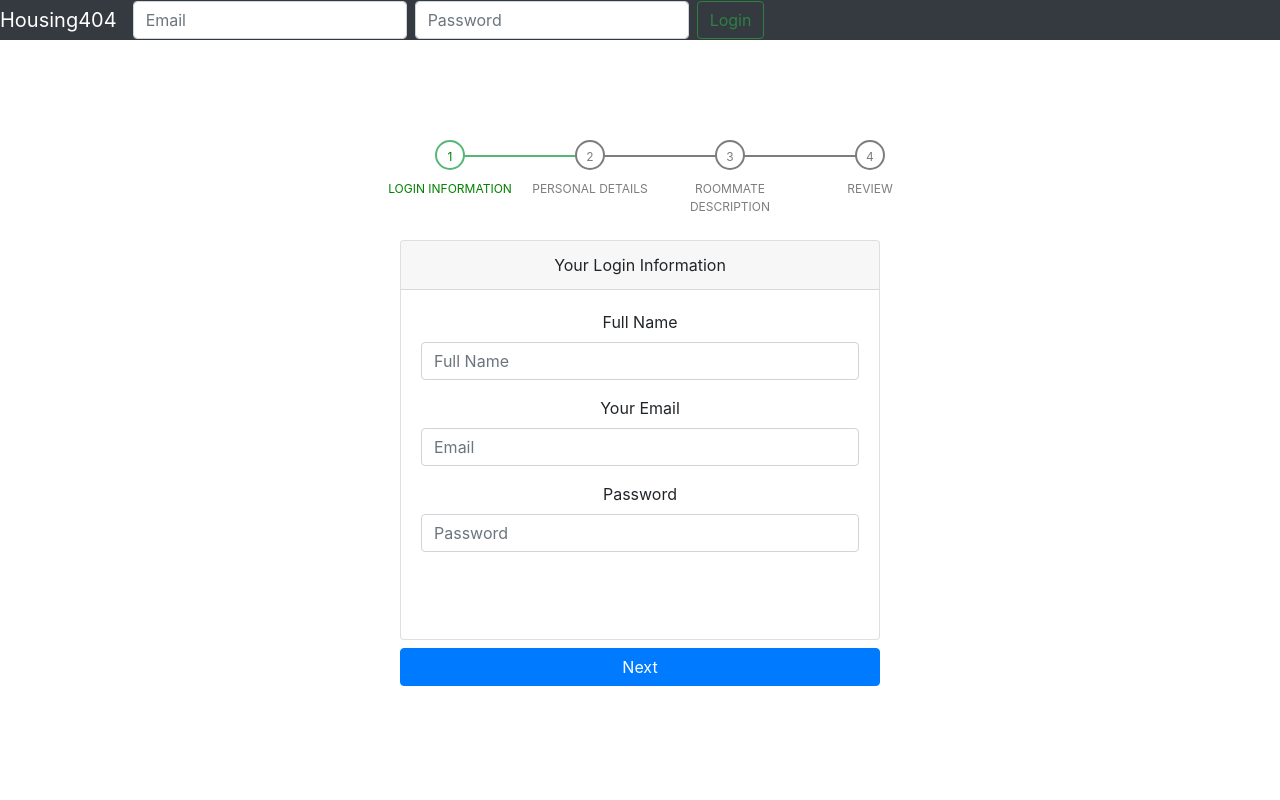
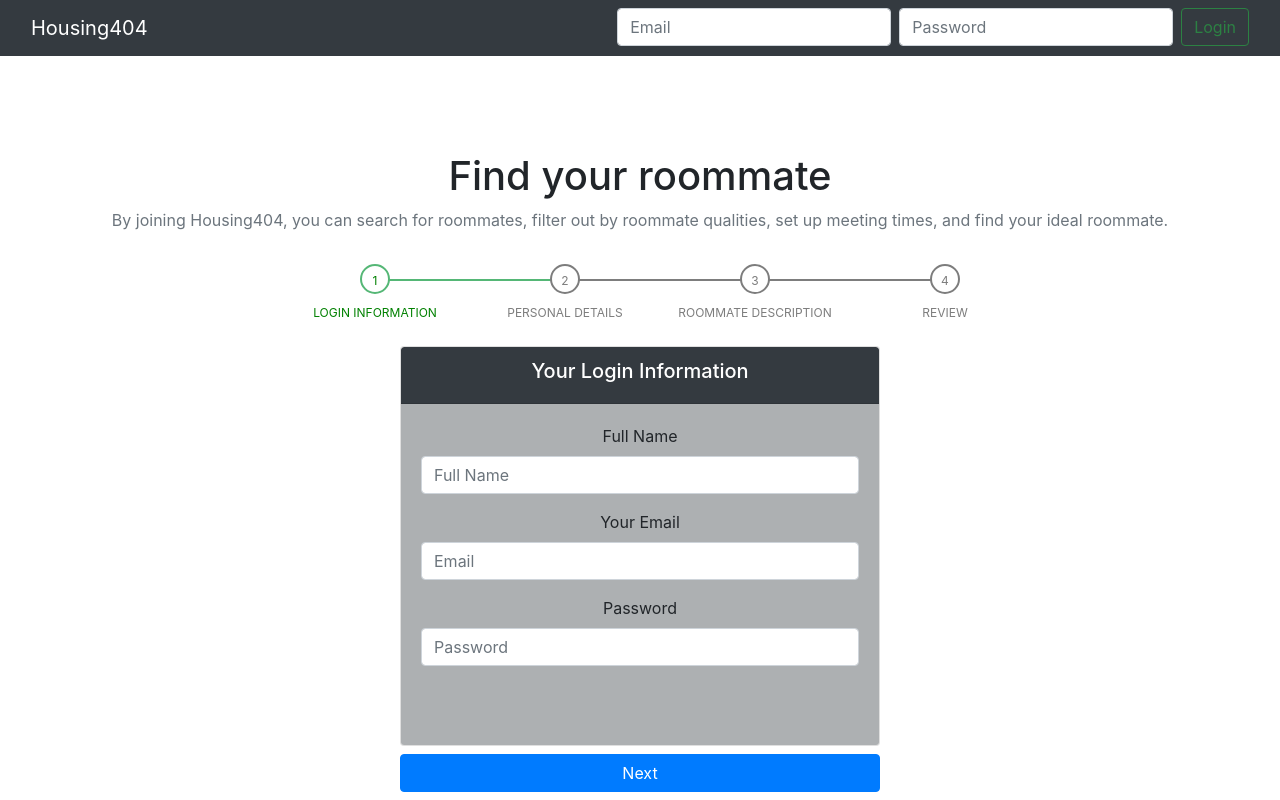
Before and after one commit to caharper/Housing-404, a React (Create React App) app in the folder housing404/: page / in a window 1280 px wide. Built offline with nearby package versions, Linux system fonts and the light colour scheme.

Commit message:
Added more styling

```diff
--- a/housing404/src/api/accountRepository.js
+++ b/housing404/src/api/accountRepository.js
@@ -14,6 +14,15 @@ export class AccountRepository {
   login(attemptUser) {
     return new Promise((resolve, reject) => {
         axios.post(`http://ec2-18-224-138-138.us-east-2.compute.amazonaws.com:3000/users/login`, attemptUser)
+        .then(resp => resolve(resp.data))
+        .catch(resp => alert(resp))
+      })
+  }
+
+  // Create Account functions
+  createAccount(newUser){
+    return new Promise((resolve, reject) => {
+        axios.post(`http://ec2-18-224-138-138.us-east-2.compute.amazonaws.com:3000/users/register`, newUser)
         .then(resp => resolve(resp.data))
         .catch(resp => alert(resp))
       })
--- a/housing404/src/components/homepage/CreateAccountForm.jsx
+++ b/housing404/src/components/homepage/CreateAccountForm.jsx
@@ -5,7 +5,7 @@ import { RoommateDesc } from './RoommateDesc'
 import { Review } from './Review'
 import './homepage.css'
 import $ from 'jquery';
-
+import { NewUser } from './../../models/newUser';
 
 export class CreateAccountForm extends Component {
   constructor(props) {
@@ -60,11 +60,6 @@ export class CreateAccountForm extends Component {
     // $("#progressbar li").index(this.state.currentStep).removeClass("active");
   }
 
-  onCreateAccount() {
-    // Add logic on form submit
-    // This should post to the api to add a user
-  }
-
   // The "next" and "previous" button functions
   get previousButton(){
     let currentStep = this.state.currentStep;
@@ -105,7 +100,7 @@ export class CreateAccountForm extends Component {
       return (
         <button
           className="btn btn-success btn-block float-right mt-2"
-          type="button" onClick={this.onCreateAccount}>
+          type="button" onClick={this.onSubmit()}>
         Create Account
         </button>
       )
@@ -113,6 +108,28 @@ export class CreateAccountForm extends Component {
     // ...else render nothing
     return null;
   }
+
+// ***** Having issues
+  onSubmit(){
+      //
+      // let newUser = new NewUser(this.state.name, this.state.email, this.state.password);
+      // this.props.onCreateAccount(newUser);
+      // //
+      // //     // clears the form
+      // this.setState(
+      //   {
+      //     currentStep: 1, // Default is Step 1
+      //     email: '',
+      //     name: '',
+      //     password: '',
+      //
+      //     picture: '',
+      //     about: '',
+      //
+      //     address: '',
+      //     roomDesc: '',
+      //   })
+    }
 
   // Use the submitted data to set the state
   // Needs a lot more logic
--- a/housing404/src/components/homepage/Homepage.jsx
+++ b/housing404/src/components/homepage/Homepage.jsx
@@ -16,15 +16,19 @@ export class Homepage extends React.Component {
 
   state = {
       // this will need to be routed if true
-      loggedIn: false
+      loggedIn: false,
+      createdAccount: false
     }
 
     onLogin(attemptUser){
-
-      // Call api for login here
-      // will need to pass down through props
+      // works
       this.accountRepository.login(attemptUser)
       .then(loggedIn => this.setState({ loggedIn }))
+    }
+
+    onCreateAccount(newUser){
+      this.accountRepository.login(newUser)
+      .then(createdAccount => this.setState({ createdAccount }))
     }
 
 
@@ -36,11 +40,15 @@ export class Homepage extends React.Component {
       <>
         <LoginNav onLogin={x => this.onLogin(x) }></LoginNav>
         <div className="container">
+          <div className="row justify-content-center mt-5 pt-5 mb-0 pb-0">
+            <h1>Find your roommate</h1>
+            <p className="text-secondary">By joining Housing404, you can search for roommates, filter out by roommate qualities, set up meeting times, and find your ideal roommate.</p>
+          </div>
           <div className="row">
             <ProgressBar></ProgressBar>
           </div>
           <div className="row justify-content-center">
-            <CreateAccountForm></CreateAccountForm>
+            <CreateAccountForm onCreateAccount={x => this.onCreateAccount(x) }></CreateAccountForm>
           </div>
 
 
--- a/housing404/src/components/homepage/LoginInformation.jsx
+++ b/housing404/src/components/homepage/LoginInformation.jsx
@@ -1,4 +1,5 @@
 import React, { Component } from 'react';
+import './homepage.css';
 
 
 export class LoginInformation extends React.Component {
@@ -10,11 +11,11 @@ export class LoginInformation extends React.Component {
     return(
 
       <div className="card overflow-auto">
-        <div className="card-header">
-          Your Login Information
+        <div className="card-header bg-dark text-white">
+          <h5>Your Login Information</h5>
         </div>
 
-        <div className="card-body">
+        <div className="card-body special-card">
           <div className="row">
             <div className="col-12">
               <form>
--- a/housing404/src/components/homepage/LoginNav.jsx
+++ b/housing404/src/components/homepage/LoginNav.jsx
@@ -34,9 +34,14 @@ export class LoginNav extends React.Component {
 
     // The markup for the Step 1 UI
     return(
-      <nav className="navbar navbar-expand-lg navbar-light bg-dark p-0 m-0">
+      <nav className="navbar navbar-expand-lg navbar-light bg-dark">
         <div className="row col-12 m-0 p-0">
+
+          <div className="col-auto mr-auto">
             <div className="navbar-brand text-white">Housing404</div>
+          </div>
+
+          <div className="col-auto">
             <div className="collapse navbar-collapse" id="navbarSupportedContent">
               <form className="form-inline my-2 my-lg-0">
                 <div className="form-group">
@@ -49,6 +54,9 @@ export class LoginNav extends React.Component {
               <button onClick={e => this.onSubmit()} className="btn btn-outline-success my-2 my-sm-0" disabled={!this.validateForm()}>Login</button>
             </div>
           </div>
+
+
+        </div>
       </nav>
     )
   }
--- a/housing404/src/components/homepage/PersonalDetails.jsx
+++ b/housing404/src/components/homepage/PersonalDetails.jsx
@@ -48,10 +48,10 @@ export class PersonalDetails extends React.Component {
     return(
 
       <div className="card overflow-auto">
-        <div className="card-header">
+        <div className="card-header bg-dark text-white">
           Personal Details
         </div>
-        <div className="card-body">
+        <div className="card-body special-card">
           <div className="row">
             <div className="col-12">
               <form>
--- a/housing404/src/components/homepage/Review.jsx
+++ b/housing404/src/components/homepage/Review.jsx
@@ -10,10 +10,10 @@ export class Review extends React.Component {
     return(
 
       <div className="card overflow-auto">
-        <div className="card-header">
+        <div className="card-header bg-dark text-white">
           Review
         </div>
-        <div className="card-body">
+        <div className="card-body special-card">
           <div className="row">
             <div className="col-12">
 
--- a/housing404/src/components/homepage/RoommateDesc.jsx
+++ b/housing404/src/components/homepage/RoommateDesc.jsx
@@ -10,10 +10,10 @@ export class RoommateDesc extends React.Component {
     return(
 
       <div className="card overflow-auto">
-        <div className="card-header">
+        <div className="card-header bg-dark text-white">
           Roommate Description
         </div>
-        <div className="card-body">
+        <div className="card-body special-card">
           <div className="row">
             <div className="col-12">
               <form>
--- a/housing404/src/components/homepage/homepage.css
+++ b/housing404/src/components/homepage/homepage.css
@@ -2,3 +2,11 @@
   width: 30rem;
   height: 25rem;
 }
+
+.special-card {
+  background-color: rgba(52, 58, 64, 0.4) !important;
+}
+/*
+.btn:hover {
+  transform: scaleX(1.5);
+} */
--- a/housing404/src/components/sign_up.css
+++ b/housing404/src/components/sign_up.css
@@ -1,6 +1,6 @@
 .progressContainer {
-      width: 600px;
-      margin: 100px auto;
+      width: 50em;
+      margin: 1em auto;
 }
 .progressbar {
     counter-reset: step;
--- /dev/null
+++ b/housing404/src/models/newUser.js
@@ -0,0 +1,7 @@
+export class NewUser {
+  constructor(name, email, password){
+    this.name = name;
+    this.email = email;
+    this.password = password;
+  }
+}
```
Lines whose indentation alone changed are shown as unchanged.
